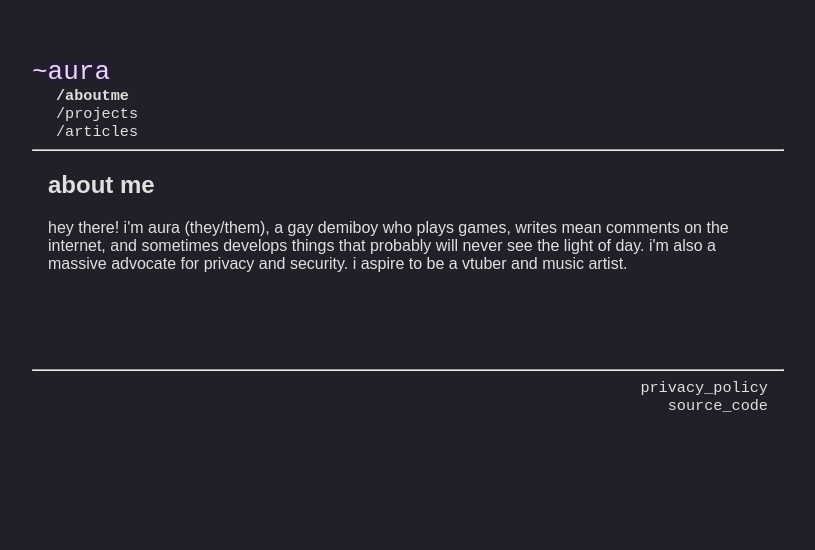
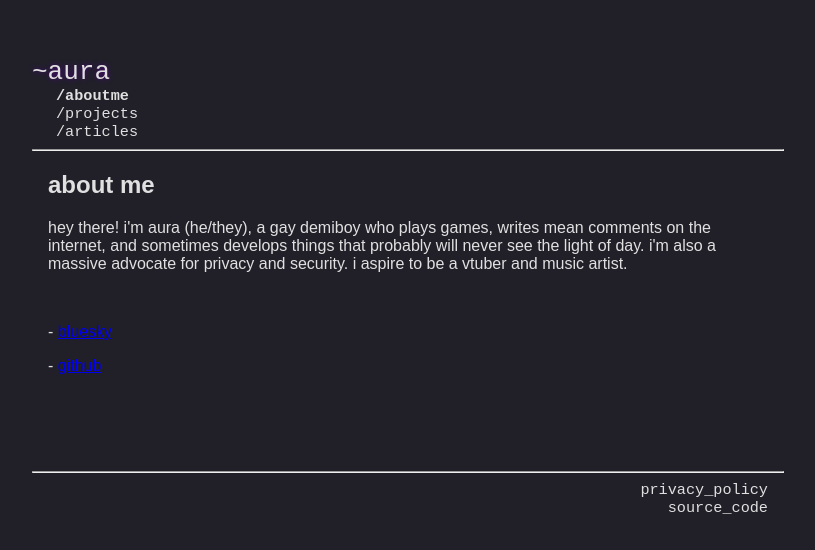
Before and after one commit to auratmos/auratmos.github.io, a plain HTML site: page aboutme/index.html in a window 1280 px wide. Shown: the whole page, without its empty margins (232-1047 px from the left). Drawn offline with Linux system fonts and the light colour scheme.

Commit message:
update this bc i forgot about it

```diff
--- a/aboutme/index.html
+++ b/aboutme/index.html
@@ -14,7 +14,10 @@
     <hr>
     <div>
         <h2>about me</h2>
-        <p>hey there! i'm aura (they/them), a gay demiboy who plays games, writes mean comments on the internet, and sometimes develops things that probably will never see the light of day. i'm also a massive advocate for privacy and security. i aspire to be a vtuber and music artist.</p>
+        <p>hey there! i'm aura (he/they), a gay demiboy who plays games, writes mean comments on the internet, and sometimes develops things that probably will never see the light of day. i'm also a massive advocate for privacy and security. i aspire to be a vtuber and music artist.</p>
+        <br>
+        <p>- <a href="https://bsky.app/profile/auratmos.github.io">bluesky</a></p>
+        <p>- <a href="https://github.com/auratmos">github</a></p>
     </div>
     <hr>
     <footer>
```
Also changed, not shown: projects/index.html (+3 -0 lines).
